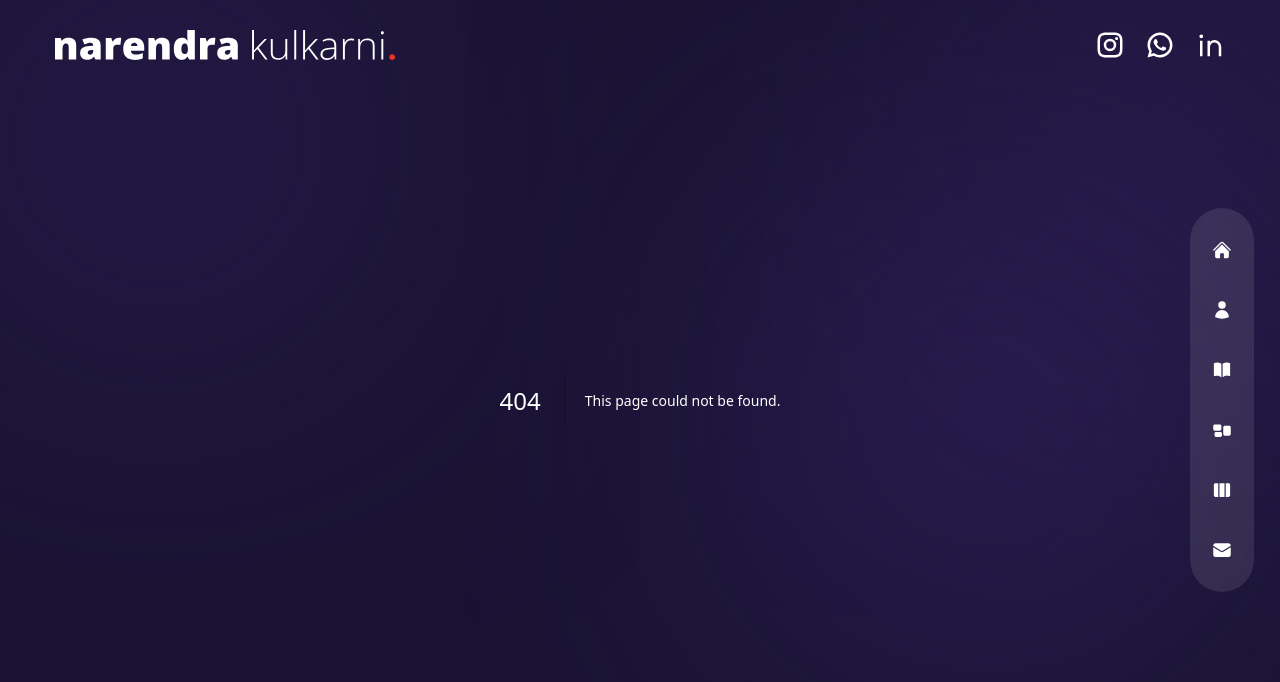
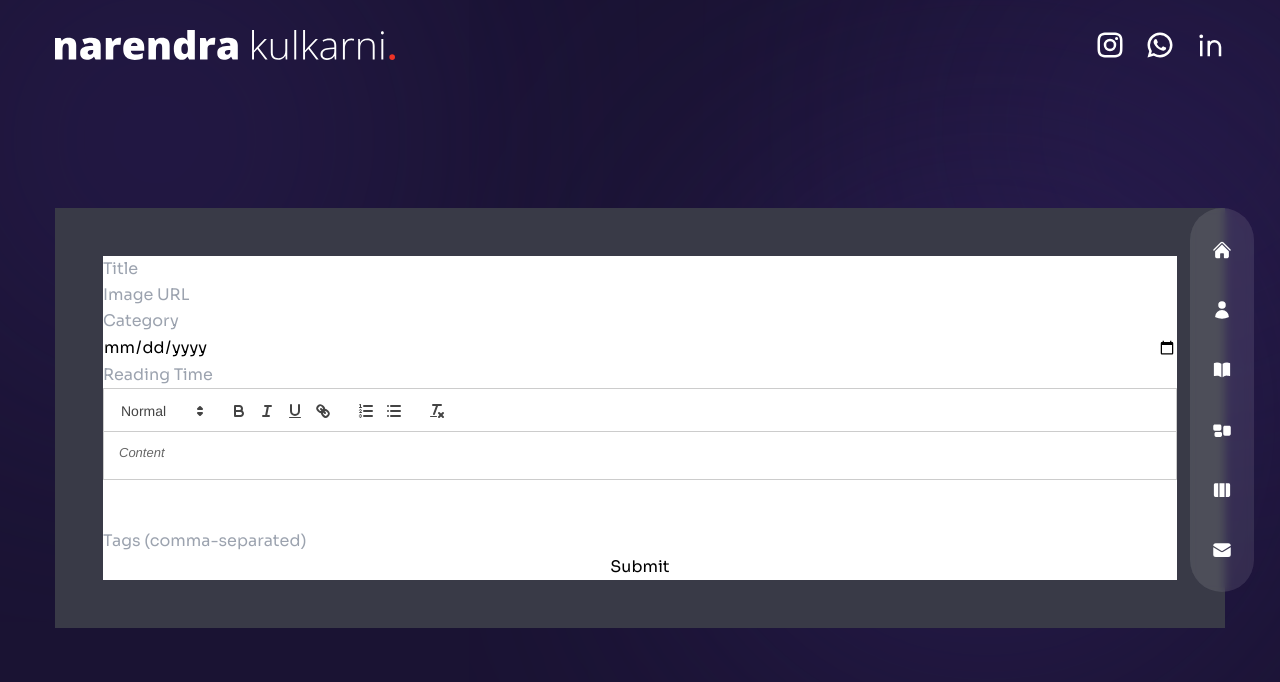
Before and after one commit to narendra2895/blog-portfolio, a Next.js app in the folder frontend/: page /form2895 in a window 1280 px wide. Before the commit this address had no page. Shown: the top 682 px of the page. Built offline with nearby package versions, Linux system fonts and the light colour scheme.

Commit message:
env added2"

```diff
--- /dev/null
+++ b/frontend/pages/form2895.js
@@ -0,0 +1,134 @@
+import { useState } from 'react';
+import dynamic from 'next/dynamic'; // Import for dynamic component loading
+import 'react-quill/dist/quill.snow.css'; // Import Quill styles
+
+// Dynamically import ReactQuill with no server-side rendering
+const ReactQuill = dynamic(() => import('react-quill'), {
+  ssr: false,
+  loading: () => <p>Loading editor...</p> // Optional loading component
+});
+
+export default function Form2895() {
+  // Define the initial state outside of the component so it can be reused for resetting
+  const initialFormData = {
+    title: '',
+    image: '',
+    category: '',
+    publishedDate: '',
+    readingTime: '',
+    content: '',
+    tags: '',
+  };
+
+  const [formData, setFormData] = useState(initialFormData);
+
+  const handleChange = (e) => {
+    const { name, value } = e.target;
+    setFormData((prevState) => ({
+      ...prevState,
+      [name]: value,
+    }));
+  };
+
+  // Special handler for ReactQuill due to its value coming directly as a parameter
+  const handleContentChange = (content) => {
+    setFormData((prevState) => ({
+      ...prevState,
+      content: content,
+    }));
+  };
+
+  const handleSubmit = async (e) => {
+    e.preventDefault();
+    const tagsArray = formData.tags.split(',').map(tag => tag.trim());
+
+    // Ensure the publishedDate is in ISO format (YYYY-MM-DD) or use any logic to validate/transform
+    let publishedDateISO = formData.publishedDate;
+    if (formData.publishedDate && !formData.publishedDate.match(/^\d{4}-\d{2}-\d{2}$/)) {
+      console.error("Invalid date format. Please use YYYY-MM-DD.");
+      return; // Prevent form submission
+    }
+
+    const dataToSend = { ...formData, tags: tagsArray, publishedDate: publishedDateISO };
+
+    try {
+      const response = await fetch('http://localhost:3001/api/blogs', {
+        method: 'POST',
+        headers: { 'Content-Type': 'application/json' },
+        body: JSON.stringify(dataToSend),
+      });
+
+      if (!response.ok) {
+        const errorBody = await response.text(); // Or response.json() if your server sends JSON responses for errors
+        console.error(`Failed to submit blog post: HTTP ${response.status} - ${errorBody}`);
+        throw new Error(`Network response was not ok: HTTP ${response.status}`);
+      }
+
+      const result = await response.json();
+      console.log('Blog post submitted successfully:', result);
+      // Reset form data to initial state after successful submission
+      setFormData(initialFormData);
+    } catch (error) {
+      console.error('Failed to submit blog post:', error);
+      // Handle errors
+    }
+  };
+
+  return (
+    <div className="container pt-52 mx-auto">
+      <form onSubmit={handleSubmit} className='bg-secondary text-black flex flex-col p-12'>
+        <input
+          name="title"
+          value={formData.title}
+          onChange={handleChange}
+          placeholder="Title"
+          required
+        />
+        <input
+          name="image"
+          value={formData.image}
+          onChange={handleChange}
+          placeholder="Image URL"
+          required
+        />
+        <input
+          name="category"
+          value={formData.category}
+          onChange={handleChange}
+          placeholder="Category"
+          required
+        />
+        <input
+          type="date"
+          name="publishedDate"
+          value={formData.publishedDate}
+          onChange={handleChange}
+          placeholder="Published Date"
+          required
+        />
+        <input
+          name="readingTime"
+          value={formData.readingTime}
+          onChange={handleChange}
+          placeholder="Reading Time"
+          required
+        />
+        <ReactQuill
+          className="bg-white border-black overflow-auto pb-12" style={{ maxHeight: 'calc(30vh - 3rem)' }}
+          value={formData.content}
+          onChange={handleContentChange} // Use the special handler for content
+          placeholder="Content"
+          required
+        />
+        <input
+          name="tags"
+          value={formData.tags}
+          onChange={handleChange}
+          placeholder="Tags (comma-separated)"
+          required
+        />
+        <button className='bg-white text-black' type="submit">Submit</button>
+      </form>
+    </div>
+  );
+}
```
Also changed, not shown: 1 other file (tests, documents, lock files or other folders).
